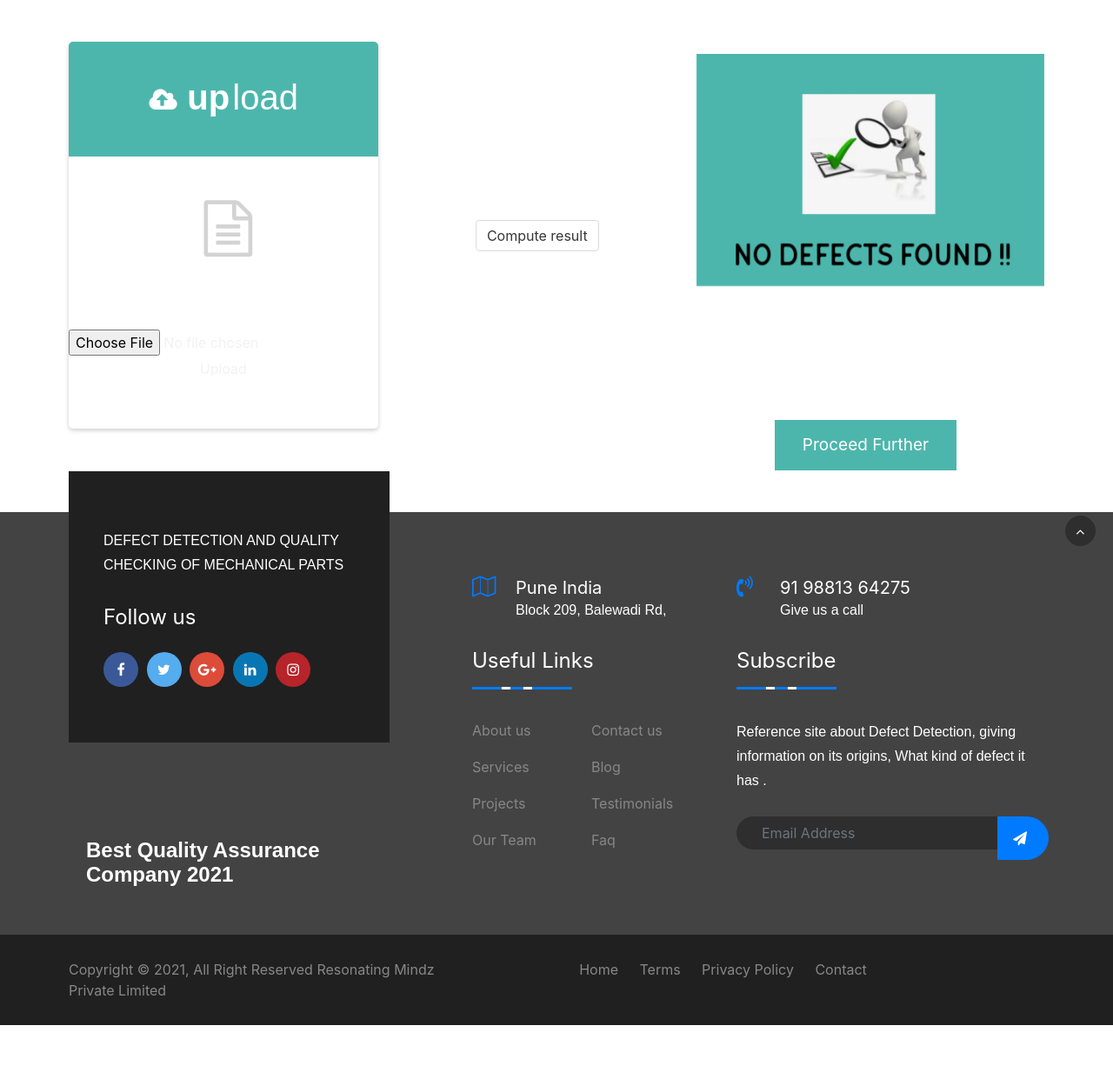
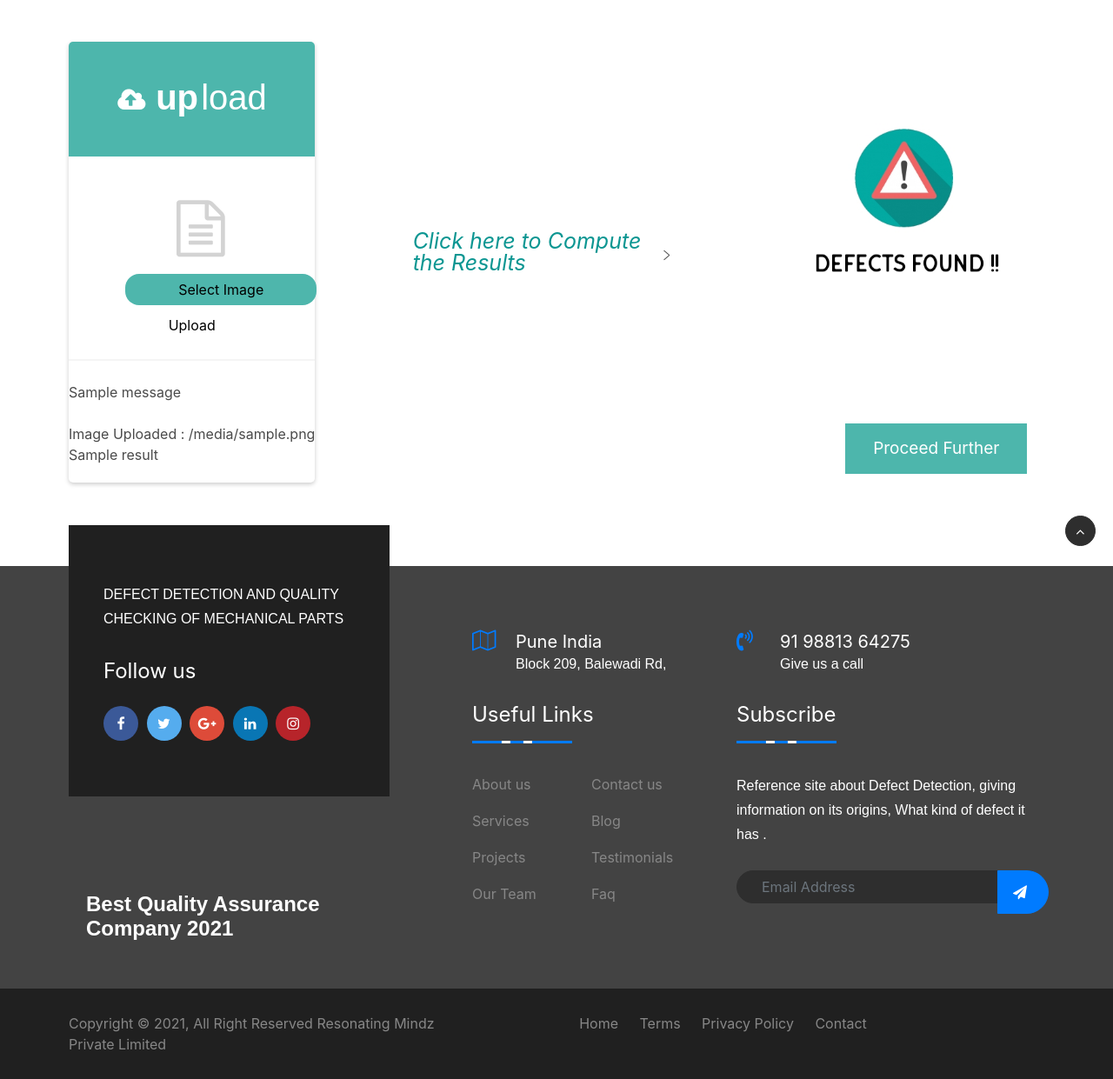
Before and after one commit to reet-571099/DefectDetection, a Flask app: template BtechP/templates/dashboard.html in a window 1280 px wide. Shown: the part 152-1393 px from the top of the page at 87% size. Before the commit the page ends 1331 px from the top, so only its background shows below. Run offline with Flask 2, Linux system fonts and the light colour scheme; the template is opened without the code that fills it: most values are stand-ins (such as "Sample title", 1, 10 or a date in 2020); one stand-in notice (Sample message) is shown; some libraries are stand-ins or nearby versions; some web fonts are replaced.

Commit message:
Upload Done

```diff
--- a/BtechP/static/css/dash.css
+++ b/BtechP/static/css/dash.css
@@ -549,3 +549,19 @@ a:hover {
   cursor: pointer;
 
 }
+
+
+.custom{
+    border-radius:16px;
+    background-color:#4EB6AC;
+    text-align-last: center;
+    color:Black;
+    width:220px;
+    display: inline-block;
+    padding: 6px 12px;
+    cursor: pointer;
+    margin-left: 23%;
+}
+input[type="file"] {
+    display: none;
+}
--- a/BtechP/templates/dashboard.html
+++ b/BtechP/templates/dashboard.html
@@ -34,53 +34,68 @@
   <div class="body" id="drop" style=" margin-left:25%;">
    <i class="fa fa-file-text-o pointer-none" aria-hidden="true" style=" margin-left:25%;"></i>
   </div>
-  <div class="body"  style=" margin-left:37%;margin-top:-50px;">
-<!--   <p class="pointer-none" style="font-size:20px;"><b>Drag and drop</b>  or <a href="" id="triggerFile">browse</a> </p>-->
-<!--			<input type="file"  multiple="multiple" />-->
+  <div class="body"  style=" margin-left:37%;margin-top:-90px;">
 
   </div>
-     <br>
 <div>
-    <form action = "/success" method = "post" enctype="multipart/form-data">
-        <input type="file" name="file" />
-        <input type = "submit" value="Upload">
+<!--      <form action = "/dashboard" method = "post" enctype="multipart/form-data">-->
+<!--        <input type="file" name="file" />-->
+<!--        <input type = "submit" value="Upload">-->
+<!--      </form>-->
+
+     <form action = "/dashboard" method = "post" enctype="multipart/form-data">
+        <label  class="custom">
+            <input id="file-upload" type="file" name="file"/>Select Image
+        </label>
+        <input type = "submit" value="Upload" style="color: black;">
       </form>
+
 </div>
-  <footer>
-   <div class="divider">
-    <span><AR>FILES</AR></span>
-   </div>
-   <div class="list-files">
-    <!--   template   -->
-   </div>
-			<button class="importar">UPDATE FILES</button>
-  </footer>
+<hr>
+     <p>
+	{% with messages = get_flashed_messages() %}
+	  {% if messages %}
+		<ul>
+		{% for message in messages %}
+		  <li>{{ message }}</li>
+		{% endfor %}
+		</ul>
+	  {% endif %}
+	{% endwith %}
+
+     Image Uploaded : {{filename}}
+     {{result}}
+</p>
  </div>
 </div>
  <div class='container2'>
-<!--  <ul>-->
-<!--    <li>-->
-<!--      <a type="submit" class='animated-arrow '>-->
-<!--        <span class='the-arrow -left'>-->
-<!--          <span class='shaft'></span>-->
-<!--        </span>-->
-<!--        <span class='main'>-->
-<!--         <span class='text' >-->
-<!--             Click here to Compute the Results-->
-<!--         </span>-->
+  <ul>
+    <li>
+      <a type="submit" class='animated-arrow '>
+        <span class='the-arrow -left'>
+          <span class='shaft'></span>
+        </span>
+        <span class='main'>
+         <span class='text' >
+             Click here to Compute the Results
+         </span>
 
-<!--          <span class='the-arrow -right'>-->
-<!--            <span class='shaft'></span>-->
-<!--         </span>-->
-<!--        </span>-->
-<!--      </a>-->
-<!--    </li>-->
-<!--  </ul>-->
-     <button  type="submit" value="Submit" class="button" >Compute result</button>
+          <span class='the-arrow -right'>
+            <span class='shaft'></span>
+         </span>
+        </span>
+      </a>
+    </li>
+  </ul>
+<!--     <button  type="submit" value="Submit" name ="compute" class="button" >Compute result</button>-->
+<!--     <form action="/dashboard" method="post"> &lt;!&ndash; or method="post" &ndash;&gt;-->
+<!--        <input type="submit" value="COMPUTE" name="compute" >-->
+<!--         {{result}}-->
+<!--    </form>-->
 </div>
     <div class='container3'>
         <div>
-        <img src="../static/images/No2.png">
+        <img src="../static/images/Yes1.jpg">
         </div>
         <br>
         <br>
```
Also changed, not shown: BtechP/main.py (+32 -6 lines), BtechP/static/UploadedImages/4207.jpeg (added).
